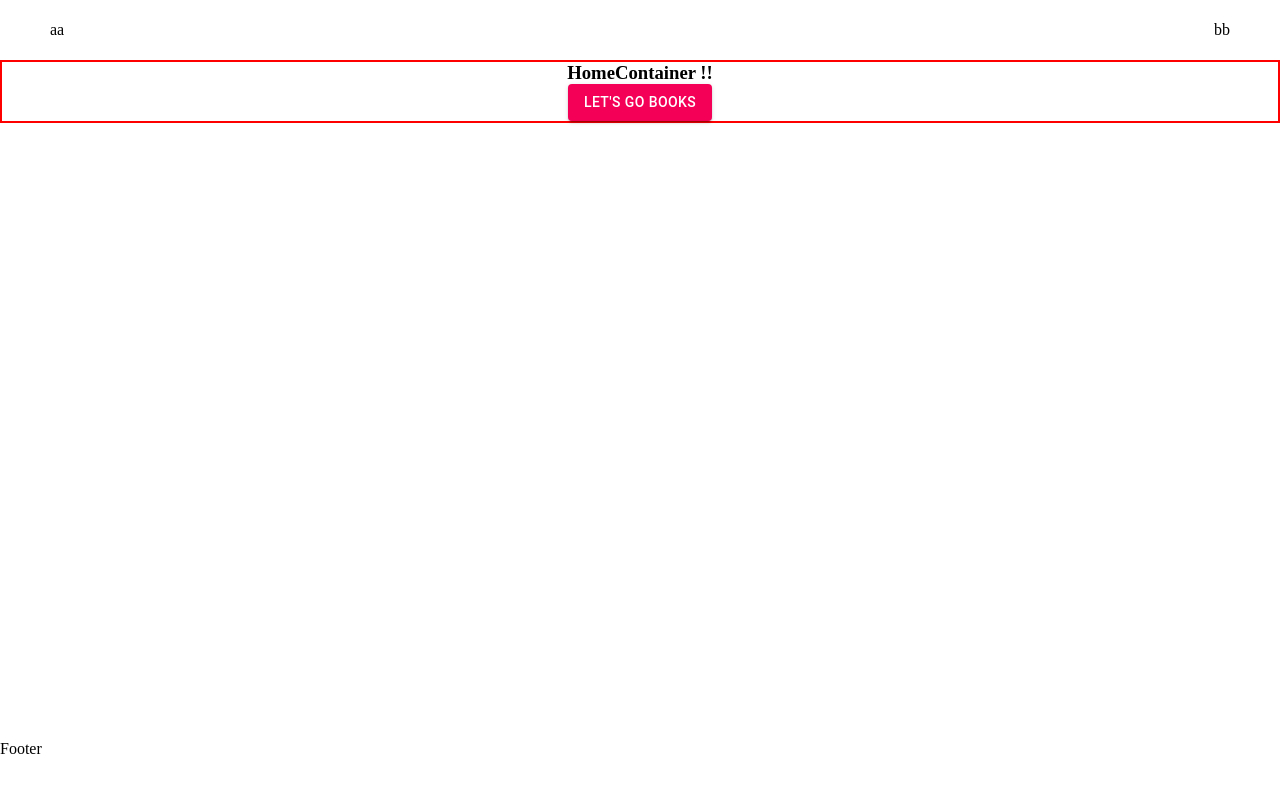
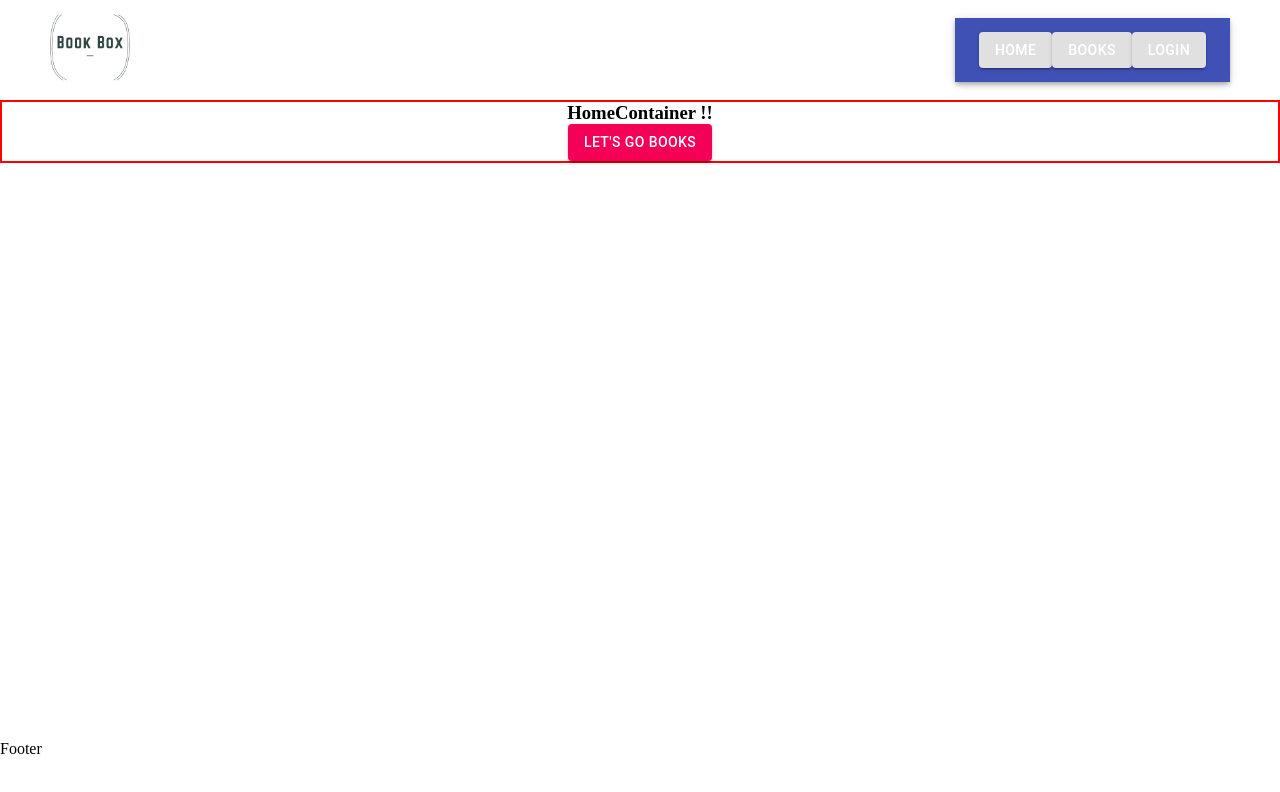
Before and after one commit to emma-kang/express-react-bookbox, a React (Create React App) app in the folder client/: page / in a window 1280 px wide. Shown: the top 792 px of the page. Built offline with nearby package versions, Linux system fonts and the light colour scheme.

Commit message:
modified client code

```diff
--- a/client/src/App.js
+++ b/client/src/App.js
@@ -9,16 +9,16 @@ import BookEntry from './component/scenes/books';
 const App = (props) => {
   return(
     <div style={{display: 'flex', flexDirection: 'column'}}>
-        <Header />
         <Router>
-            <div style={{marginTop: '60px', height: 'calc(100vh - 120px)'}}>
+            <Header />
+            <div style={{marginTop: '100px', height: 'calc(100vh - 160px)'}}>
                 <Switch>
                     <Route exact path='/' component={() => { return(<HomeEntry />); }} />
                     <Route path='/books' component={() => { return(<BookEntry />); }} />
                 </Switch>
             </div>
+            <Footer />
         </Router>
-        <Footer />
     </div>
   )
 };
--- a/client/src/component/scenes/books/BookContainer.js
+++ b/client/src/component/scenes/books/BookContainer.js
@@ -1,8 +1,22 @@
-import React from 'react';
+import React, { useState, useEffect } from 'react';
 import { useHistory } from "react-router-dom";
 import Button from '@material-ui/core/Button';
 
 const BookContainer = (props) => {
+    const [state, setState] = useState(null);
+
+    useEffect(() => {
+        fetch("http://localhost:8080/api/books")
+            .then(res => res.json())
+            .then(value =>
+                setState(value.data)
+            )
+            .catch((err) => {
+                console.log(err);
+            })
+    }, [])
+
+    console.log(state);
 
     let history = useHistory();
 
--- a/client/src/component/scenes/header/Header.js
+++ b/client/src/component/scenes/header/Header.js
@@ -1,16 +1,40 @@
 import React from 'react';
+import LogoImg from '../../../image/BookBox.png'
+import Button from "@material-ui/core/Button";
+import { useHistory } from "react-router-dom";
+import AppBar from "@material-ui/core/AppBar";
+import Toolbar from "@material-ui/core/Toolbar";
+import { makeStyles } from "@material-ui/core/styles";
+
+const useStyles = makeStyles((theme) => ({
+    root: {
+        flexGrow: 1,
+    },
+    logo: {
+        width: '80px',
+        height: '80px'
+    }
+}))
 
 const Header = (props) => {
+    let history = useHistory();
     return(
-        <div style={{position: 'fixed', width: '100%', display: 'flex', padding: '0 50px', alignItems: 'center', justifyContent: 'space-between', height: '60px'}}>
+        <div style={{position: 'fixed', width: '100%', display: 'flex', padding: '0 50px', alignItems: 'center', justifyContent: 'space-between', height: '100px'}}>
             {/* LOGO */}
             <div>
-                aa
+                <img src={LogoImg} alt="Logo" style={{width: '80px', height:'80px'}}/>
             </div>
 
             {/* Navigation */}
             <div>
-                bb
+                <AppBar position="static">
+                    <Toolbar>
+                        <Button variant="contained" color="inherit" onClick={() => history.push('/')}>Home</Button>
+                        <Button variant="contained" color="inherit" onClick={() => history.push('/books')}>Books</Button>
+                        <Button variant="contained" color="inherit" onClick={() => history.push('/login')}>Login</Button>
+                    </Toolbar>
+                </AppBar>
+                {/*<Button variant="contained" color="secondary" onClick={() => history.push('/books')}>Let's go Books</Button>*/}
             </div>
         </div>
     )
```
Also changed, not shown: client/src/image/BookBox.png (added), 1 other file (tests, documents, lock files or other folders).
